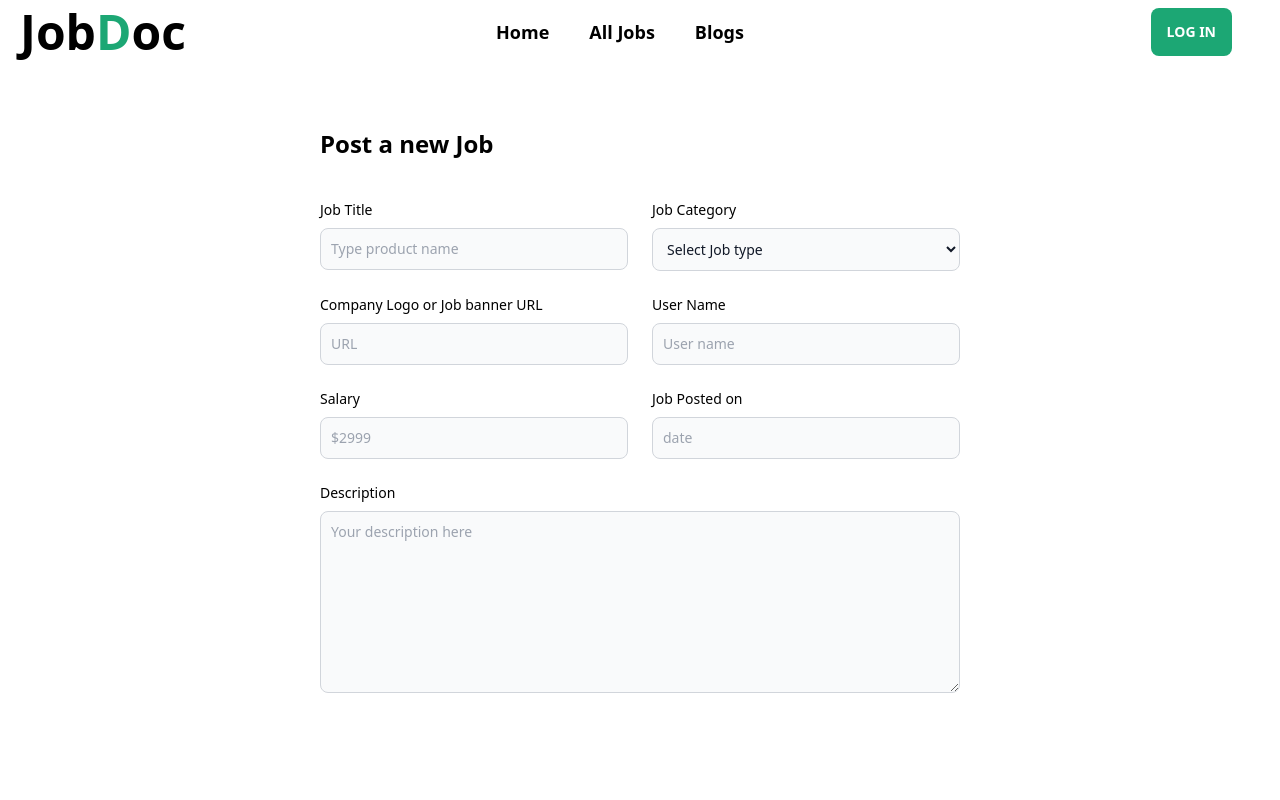
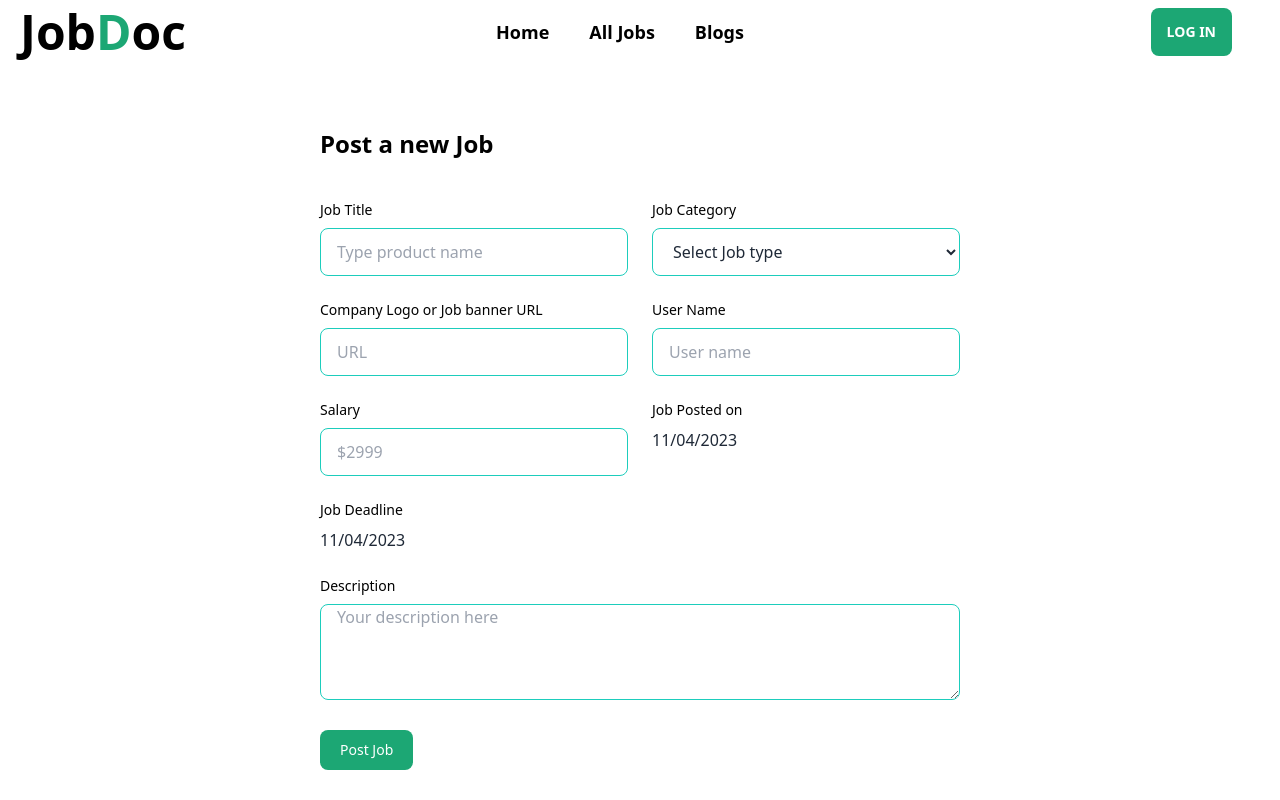
Before and after one commit to L0rd-AK/JobDoc_Frontend, a React (Vite) app: page /add-a-job in a window 1280 px wide. Shown: the top 800 px of the page. Built offline with nearby package versions, Linux system fonts and the light colour scheme; no server answers.

Commit message:
sending new created job data to backend

```diff
--- a/package.json
+++ b/package.json
@@ -24,7 +24,8 @@
     "react-router-dom": "^6.18.0",
     "react-tabs": "^6.0.2",
     "react-toastify": "^9.1.3",
-    "sort-by": "^1.2.0"
+    "sort-by": "^1.2.0",
+    "sweetalert2": "^11.9.0"
   },
   "devDependencies": {
     "@types/react": "^18.2.15",
--- a/src/components/Pages/AddAjob.jsx
+++ b/src/components/Pages/AddAjob.jsx
@@ -1,7 +1,38 @@
-
+import { useState } from "react";
+import DatePicker from "react-datepicker";
+import "react-datepicker/dist/react-datepicker.css";
 const AddAjob = () => {
+    const [startDate, setStartDate] = useState(new Date());
+    const [endDate, setEndDate] = useState(new Date());
     const AddJob=(e)=>{
-
+        e.preventDefault();
+        const form = new FormData(e.currentTarget);
+        const title = form.get('title');
+        const type = form.get('type');
+        const photo = form.get('photo');
+        const name = form.get('name');
+        const Salary = form.get('Salary');
+        const postedDate = form.get('postedDate');
+        const deadline = form.get('deadline');
+        const description = form.get('description');
+        const newJob={title,type,photo,name,Salary,postedDate,deadline,description};
+        fetch(`https://express-server-p0qnni2k8-l0rd-ak.vercel.app/add-item`,{
+            method:'POST',
+            headers: {
+                    "Content-Type": "application/json",
+                },
+                body: JSON.stringify(newJob),
+            })
+        .then(res=>res.json())
+        .then(data=>{
+            if(data.insertedId){
+                Swal.fire({
+                    icon: 'success',
+                    title: 'Product has been added to the DataBase',
+                  })
+            }
+            console.log(data);
+        })
     }
     return (
         <section className="bg-white ">
@@ -11,12 +42,12 @@ const AddAjob = () => {
                 <form onSubmit={AddJob}>
                 <div className="grid gap-4 sm:grid-cols-2 sm:gap-6">
                     <div className="w-full">
-                        <label name="tile" className="block mb-2 text-sm font-medium text-black">Job Title</label>
-                        <input type="text" name="tile" id="tile" className="bg-gray-50 border border-gray-300 text-gray-900 text-sm rounded-lg focus:ring-primary-600 focus:border-primary-600 block w-full p-2.5 dark:bg-gray-700 dark:border-gray-600 dark:placeholder-gray-400 dark:text-white dark:focus:ring-primary-500 dark:focus:border-primary-500" placeholder="Type product name" required="" />
+                        <label name="title" className="block mb-2 text-sm font-medium text-black">Job Title</label>
+                        <input type="text" name="title" id="title" className="input input-bordered input-accent w-full bg-transparent" placeholder="Type product name" required="" />
                     </div>
                     <div>
-                        <label name="brand" className="block mb-2 text-sm font-medium text-black">Job Category</label>
-                        <select  id="brand" className="bg-gray-50 border border-gray-300 text-gray-900 text-sm rounded-lg focus:ring-primary-500 focus:border-primary-500 block w-full p-2.5 dark:bg-gray-700 dark:border-gray-600 dark:placeholder-gray-400 dark:text-white dark:focus:ring-primary-500 dark:focus:border-primary-500">
+                        <label name="type" className="block mb-2 text-sm font-medium text-black">Job Category</label>
+                        <select  name="type" className="input input-bordered input-accent w-full bg-transparent">
                             <option selected="">Select Job type</option>
                             <option value="On Site Job">On Site Job</option>
                             <option value="Remote Job">Remote Job</option>
@@ -25,26 +56,30 @@ const AddAjob = () => {
                     </div>
                     <div className="w-full">
                         <label name="photo" className="block mb-2 text-sm font-medium text-black">Company Logo or Job banner URL</label>
-                        <input type="text" name="photo" id="photo" className="bg-gray-50 border border-gray-300 text-gray-900 text-sm rounded-lg focus:ring-primary-600 focus:border-primary-600 block w-full p-2.5 dark:bg-gray-700 dark:border-gray-600 dark:placeholder-gray-400 dark:text-white dark:focus:ring-primary-500 dark:focus:border-primary-500" placeholder="URL" required="" />
+                        <input type="text" name="photo" id="photo" className="input input-bordered input-accent w-full bg-transparent" placeholder="URL" required="" />
                     </div>
                     <div className="w-full">
                         <label name="name" className="block mb-2 text-sm font-medium text-black">User Name</label>
-                        <input type="text" name="name" id="name" className="bg-gray-50 border border-gray-300 text-gray-900 text-sm rounded-lg focus:ring-primary-600 focus:border-primary-600 block w-full p-2.5 dark:bg-gray-700 dark:border-gray-600 dark:placeholder-gray-400 dark:text-white dark:focus:ring-primary-500 dark:focus:border-primary-500" placeholder="User name" required="" />
+                        <input type="text" name="name" id="name" className="input input-bordered input-accent w-full bg-transparent" placeholder="User name" required="" />
                     </div>
                     <div className="w-full">
-                        <label name="price" className="block mb-2 text-sm font-medium text-black">Salary</label>
-                        <input type="number" name="price" id="price" className="bg-gray-50 border border-gray-300 text-gray-900 text-sm rounded-lg focus:ring-primary-600 focus:border-primary-600 block w-full p-2.5 dark:bg-gray-700 dark:border-gray-600 dark:placeholder-gray-400 dark:text-white dark:focus:ring-primary-500 dark:focus:border-primary-500" placeholder="$2999" required="" />
+                        <label name="Salary" className="block mb-2 text-sm font-medium text-black">Salary</label>
+                        <input type="number" name="Salary" id="Salary" className="input input-bordered input-accent w-full bg-transparent" placeholder="$2999" required="" />
                     </div>
                     <div className="w-full">
-                        <label name="price" className="block mb-2 text-sm font-medium text-black">Job Posted on</label>
-                        <input type="number" name="price" id="price" className="bg-gray-50 border border-gray-300 text-gray-900 text-sm rounded-lg focus:ring-primary-600 focus:border-primary-600 block w-full p-2.5 dark:bg-gray-700 dark:border-gray-600 dark:placeholder-gray-400 dark:text-white dark:focus:ring-primary-500 dark:focus:border-primary-500" placeholder="date" required="" />
+                        <label name="postedDate" className="block mb-2 text-sm font-medium text-black">Job Posted on</label>
+                        <DatePicker name="postedDate" className="border-accent" selected={endDate} onChange={(date) => setEndDate(date)} />
+                    </div>
+                    <div className="w-full">
+                        <label name="deadline" className="block mb-2 text-sm font-medium text-black">Job Deadline</label>
+                        <DatePicker name="deadline" selected={startDate} onChange={(date) => setStartDate(date)} />
                     </div>
                     <div className="sm:col-span-2">
                         <label name="description" className="block mb-2 text-sm font-medium text-black">Description</label>
-                        <textarea name='description' id="description" rows="8" className="block p-2.5 w-full text-sm text-gray-900 bg-gray-50 rounded-lg border border-gray-300 focus:ring-primary-500 focus:border-primary-500 dark:bg-gray-700 dark:border-gray-600 dark:placeholder-gray-400 dark:text-white dark:focus:ring-primary-500 dark:focus:border-primary-500" placeholder="Your description here"></textarea>
+                        <textarea name='description' id="description" rows="8" className="input input-bordered input-accent w-full bg-transparent h-24" placeholder="Your description here"></textarea>
                     </div>
                 </div>
-                <button type="submit" className="inline-flex items-center px-5 py-2.5 mt-4 sm:mt-6 text-sm font-medium text-center text-white bg-primary-700 rounded-lg focus:ring-4 focus:ring-primary-200 dark:focus:ring-primary-900 hover:bg-primary-800">
+                <button type="submit" className="bg-[#1CA774] inline-flex items-center px-5 py-2.5 mt-4 sm:mt-6 text-sm font-medium text-center text-white bg-primary-700 rounded-lg focus:ring-4 focus:ring-primary-200 dark:focus:ring-primary-900 hover:bg-primary-800">
                     Post Job
                 </button>
                 </form>
--- a/src/components/Pages/JobDetail.jsx
+++ b/src/components/Pages/JobDetail.jsx
@@ -86,7 +86,7 @@ const JobDetail = () => {
                         </div>
 
 
-                        <button className='btn bg-[#1CA774] text-white font-semibold w-full'>Submit</button>
+                        <button className='btn bg-[#1CA774] text-white font-semibold w-full'>Apply</button>
                     </div>
                 </div>
             </div>
```
Also changed, not shown: 1 other file (tests, documents, lock files or other folders).
